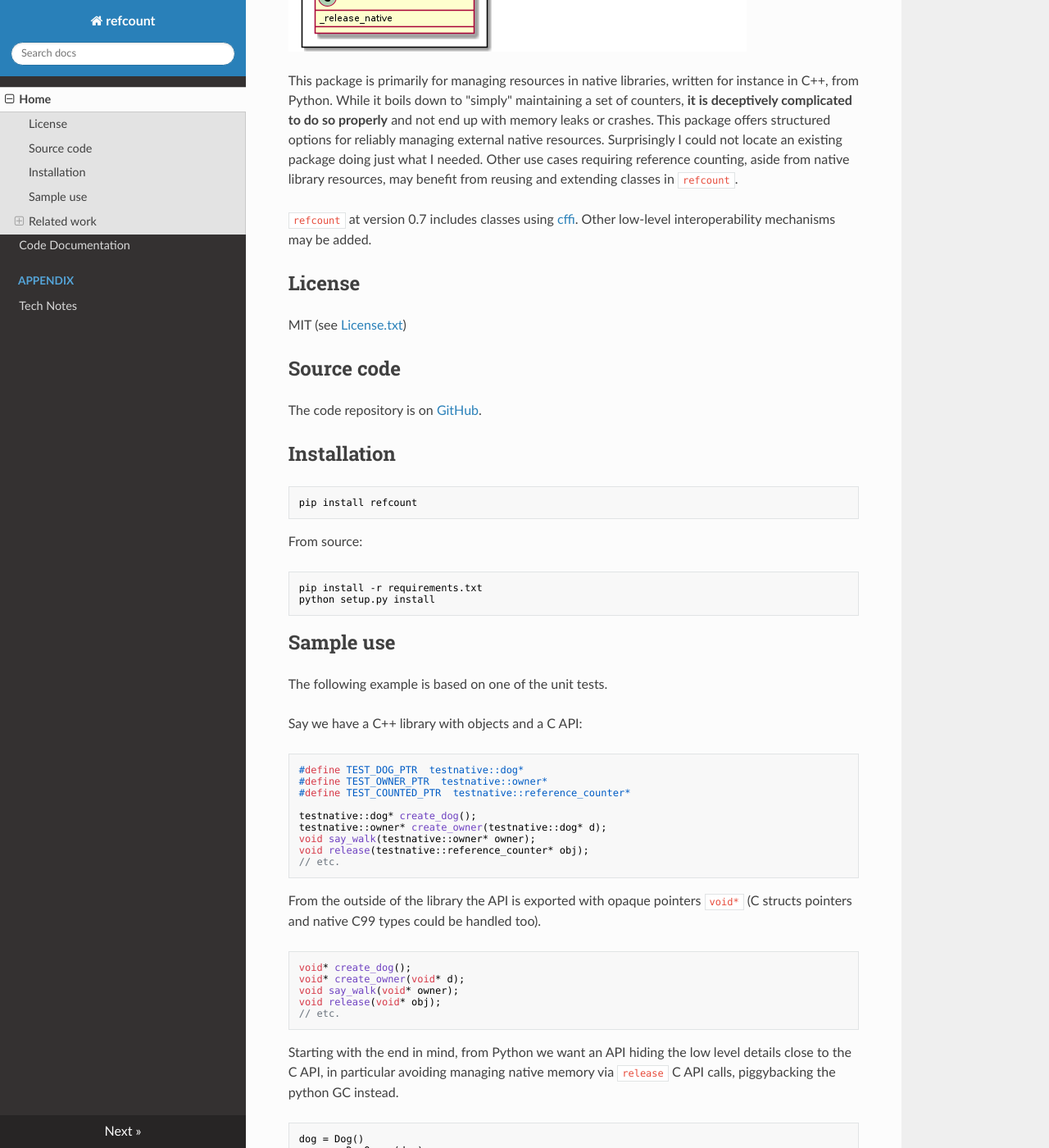
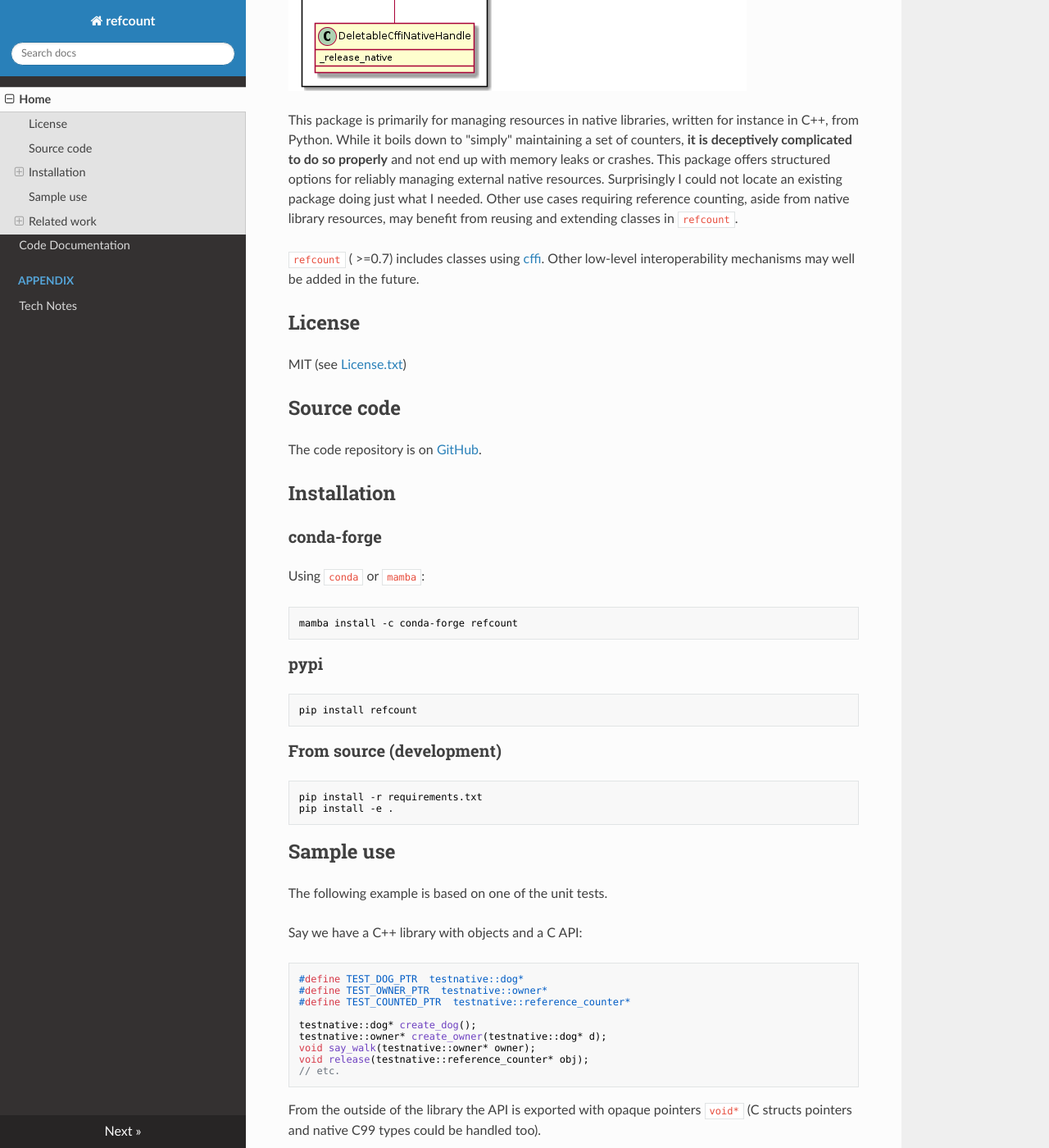
Before and after one commit to csiro-hydroinformatics/pyrefcount, an MkDocs documentation site: the page built from docs/index.md, in a window 1280 px wide and 1400 px high, scrolled down 634 px. Shown: the whole window at 82% size. Built offline with MkDocs 1.6.1, drawn with Linux system fonts in a browser that asks for light colours; nearby versions of some CDN libraries; some of the changed text lies outside the part shown.

````diff
--- a/docs/index.md
+++ b/docs/index.md
@@ -6,7 +8,7 @@
 
 This package is primarily for managing resources in native libraries, written for instance in C++, from Python. While it boils down to "simply" maintaining a set of counters, **it is deceptively complicated to do so properly** and not end up with memory leaks or crashes. This package offers structured options for reliably managing external native resources. Surprisingly I could not locate an existing package doing just what I needed. Other use cases requiring reference counting, aside from native library resources, may benefit from reusing and extending classes in `refcount`.
 
-`refcount` at version 0.7 includes classes using [cffi](https://cffi.readthedocs.io/). Other low-level interoperability mechanisms may be added.
+`refcount` ( >=0.7) includes classes using [cffi](https://cffi.readthedocs.io/). Other low-level interoperability mechanisms may well be added in the future.
 
 ## License
 
@@ -18,16 +20,27 @@
 
 ## Installation
 
+### conda-forge
+
+Using `conda` or `mamba`:
+
+```sh
+mamba install -c conda-forge refcount
+```
+
+### pypi
+
 ```sh
 pip install refcount
 ```
 
-From source:
+### From source (development)
 
 ```sh
 pip install -r requirements.txt
-python setup.py install
+pip install -e .
 ```
+
 
 ## Sample use
 
````
Also changed, not shown: other parts of docs/index.md (+2 -0 lines), README.md (+14 -5 lines), docs/code-reference.md (line endings or trailing spaces), 3 other files.
